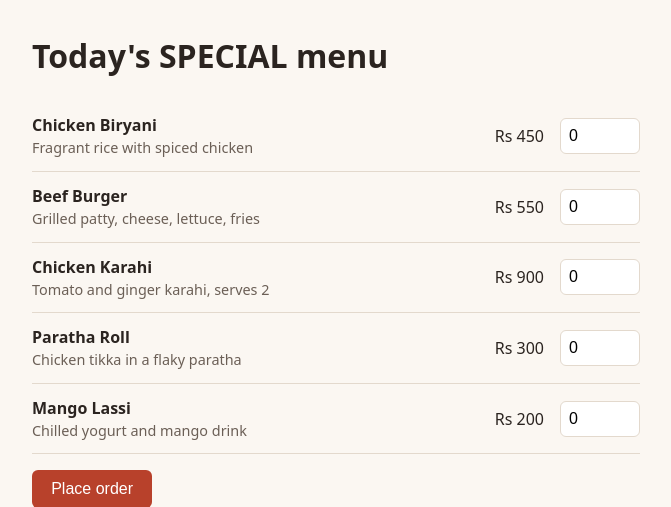
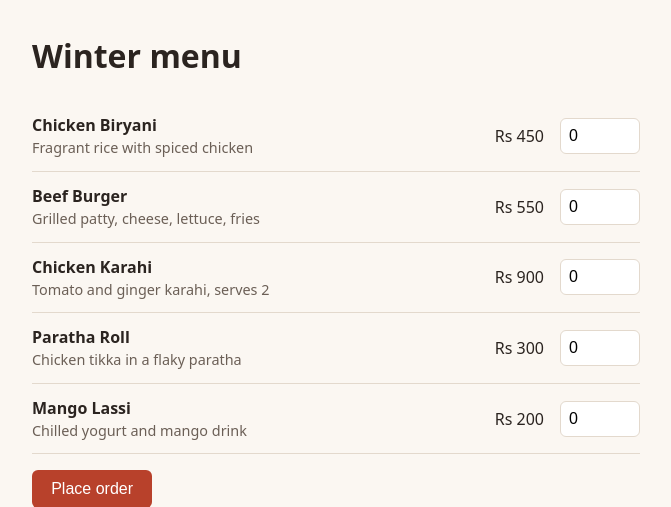
Before and after one commit to qazifatima1-source/QuickBites-CICD, a Flask app: page /menu in a window 1280 px wide. Shown: the part 63-570 px from the top of the page, without its empty margins (304-975 px from the left). Run offline with Flask 3, Linux system fonts and the light colour scheme; the visitor is signed in with stand-in values (Sample User, id 1); data comes from the database, SQL or seed files in the repository.

Commit message:
Update menu via CI/CD pipeline

```diff
--- a/templates/menu.html
+++ b/templates/menu.html
@@ -1,6 +1,6 @@
 {% extends "base.html" %}
 {% block content %}
-<h1>Today's SPECIAL menu</h1>
+<h1>Winter menu</h1>
 <form method="post">
   <ul class="menu">
     {% for item in items %}
```
